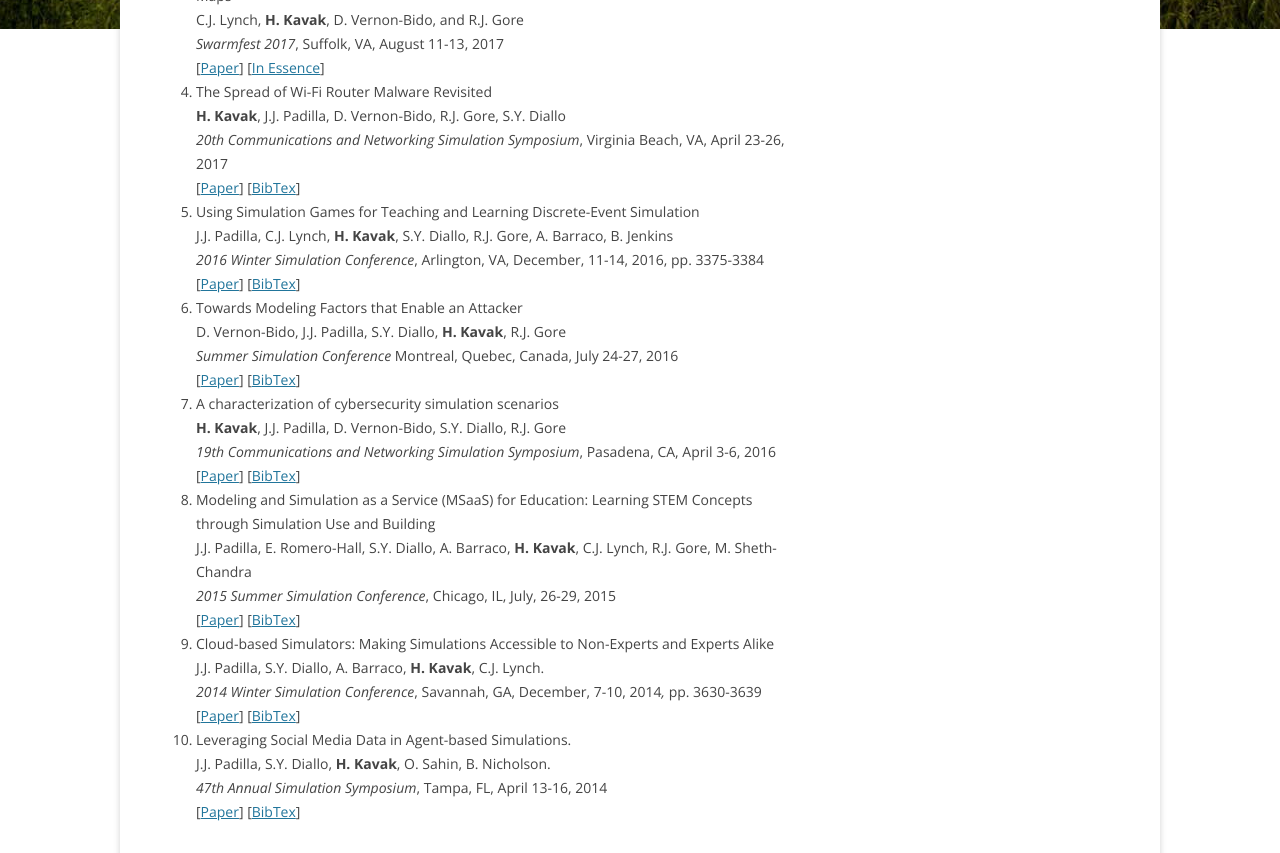
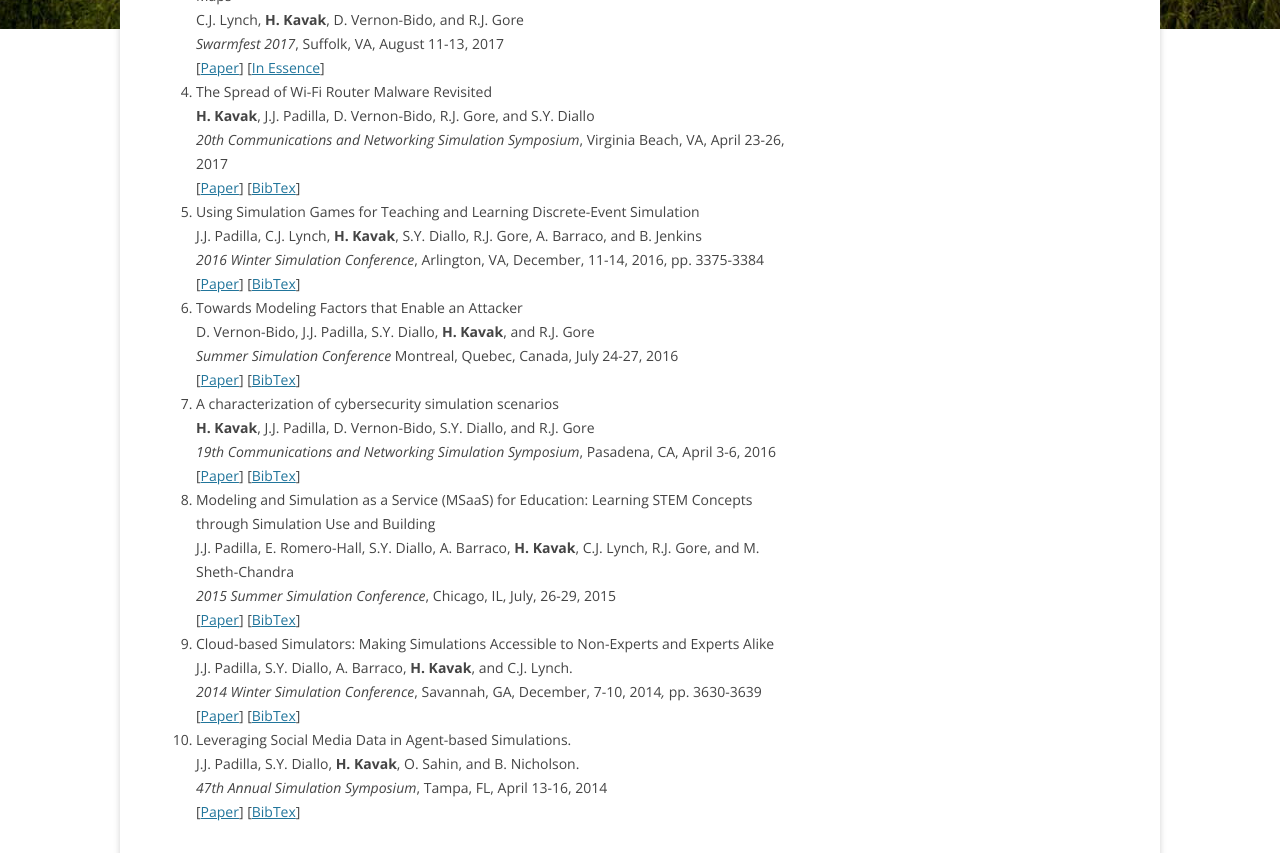
Before and after one commit to hamdikavak/hamdikavak.github.io, a Jekyll site: the page built from publications/index.html, in a window 1280 px wide and 1400 px high, scrolled down 835 px. Shown: the part 154-1007 px from the top of the window. Built offline with Jekyll 4.4.1, drawn with Linux system fonts in a browser that asks for light colours; nearby versions of some CDN libraries; library files that are not in the unit come from our copies; some of the changed text lies outside the part shown.

Commit message:
Update index.html
Publication list updated.

```diff
--- a/publications/index.html
+++ b/publications/index.html
@@ -58,49 +58,49 @@ current_page_publications: current_page_item
    </li>
   <li>
     The Spread of Wi-Fi Router Malware Revisited<br />
-    <strong>H. Kavak</strong>, J.J. Padilla, D. Vernon-Bido,  R.J. Gore, S.Y. Diallo<br />
+    <strong>H. Kavak</strong>, J.J. Padilla, D. Vernon-Bido,  R.J. Gore, and S.Y. Diallo<br />
     <em>20th Communications and Networking Simulation Symposium</em>, Virginia Beach, VA, April 23-26, 2017<br />
     [<a title="RG Archive" href="https://www.researchgate.net/publication/316527645_The_Spread_of_Wi-Fi_Router_Malware_Revisited">Paper</a>]
     [<a title="BibTeX" href="/publications/bibs/2017_wifi_revisited.bib">BibTex</a>]
    </li>
   <li>
     Using Simulation Games for Teaching and Learning Discrete-Event Simulation<br />
-    J.J. Padilla, C.J. Lynch, <strong>H. Kavak</strong>, S.Y. Diallo, R.J. Gore, A. Barraco, B. Jenkins<br />
+    J.J. Padilla, C.J. Lynch, <strong>H. Kavak</strong>, S.Y. Diallo, R.J. Gore, A. Barraco, and B. Jenkins<br />
     <em>2016 Winter Simulation Conference</em>, Arlington, VA, December, 11-14, 2016, pp. 3375-3384<br />
     [<a title="RG Archive" href="https://www.researchgate.net/publication/311679896_Using_Simulation_Games_for_Teaching_and_Learning_Discrete-Event_Simulation">Paper</a>]
   	[<a title="BibTeX" href="/publications/bibs/2016_cloudes_games.bib">BibTex</a>]
   </li>
   <li>
     Towards Modeling Factors that Enable an Attacker<br />
-    D. Vernon-Bido, J.J. Padilla, S.Y. Diallo, <strong>H. Kavak</strong>, R.J. Gore<br />
+    D. Vernon-Bido, J.J. Padilla, S.Y. Diallo, <strong>H. Kavak</strong>, and R.J. Gore<br />
     <em>Summer Simulation Conference</em> Montreal, Quebec, Canada, July 24-27, 2016<br />
     [<a title="RG Archive" href="https://www.researchgate.net/publication/305764162_Towards_Modeling_Factors_that_Enable_an_Attacker">Paper</a>]
   	[<a title="BibTeX" href="/publications/bibs/2016_attacker.bib">BibTex</a>]
   </li>
   <li>
     A characterization of cybersecurity simulation scenarios<br />
-    <strong>H. Kavak</strong>, J.J. Padilla, D. Vernon-Bido,  S.Y. Diallo, R.J. Gore<br />
+    <strong>H. Kavak</strong>, J.J. Padilla, D. Vernon-Bido,  S.Y. Diallo, and R.J. Gore<br />
     <em>19th Communications and Networking Simulation Symposium</em>, Pasadena, CA, April 3-6, 2016<br />
     [<a title="RG Archive" href="https://www.researchgate.net/publication/299820368_A_Characterization_of_Cybersecurity_Simulation_Scenarios">Paper</a>]
   	[<a title="BibTeX" href="/publications/bibs/2016_scenario.bib">BibTex</a>]
   </li>
   <li>
     Modeling and Simulation as a Service (MSaaS) for Education: Learning STEM Concepts through Simulation Use and Building<br />
-    J.J. Padilla, E. Romero-Hall, S.Y. Diallo, A. Barraco, <strong>H. Kavak</strong>, C.J. Lynch, R.J. Gore, M. Sheth-Chandra<br />
+    J.J. Padilla, E. Romero-Hall, S.Y. Diallo, A. Barraco, <strong>H. Kavak</strong>, C.J. Lynch, R.J. Gore, and M. Sheth-Chandra<br />
     <em>2015 Summer Simulation Conference</em>, Chicago, IL, July, 26-29, 2015<br />
     [<a title="RG Archive" href="https://www.researchgate.net/publication/289530406_Modeling_and_Simulation_as_a_Service_MSaaS_for_Education_Learning_STEM_Concepts_through_Simulation_Use_and_Building">Paper</a>]
   	[<a title="BibTeX" href="/publications/bibs/2015_cloudes_msaas.bib">BibTex</a>]
   </li>
   <li>
     Cloud-based Simulators: Making Simulations Accessible to Non-Experts and Experts Alike<br />
-    J.J. Padilla, S.Y. Diallo, A. Barraco, <strong>H. Kavak</strong>, C.J. Lynch.<br />
+    J.J. Padilla, S.Y. Diallo, A. Barraco, <strong>H. Kavak</strong>, and C.J. Lynch.<br />
     <em>2014 Winter Simulation Conference</em>, Savannah, GA, December, 7-10, 2014<em>, </em>pp. 3630-3639<br />
     [<a title="RG Archive" href="https://www.researchgate.net/publication/269411595_Cloud-based_simulators_Making_simulations_accessible_to_non-experts_and_experts_alike">Paper</a>]
   	[<a title="BibTeX" href="/publications/bibs/2014_cloudes.bib">BibTex</a>]
   </li>
   <li>
     Leveraging Social Media Data in Agent-based Simulations.<br />
-    J.J. Padilla, S.Y. Diallo, <strong>H. Kavak</strong>, O. Sahin,  B. Nicholson.<br />
+    J.J. Padilla, S.Y. Diallo, <strong>H. Kavak</strong>, O. Sahin, and B. Nicholson.<br />
     <em>47th Annual Simulation Symposium</em>, Tampa, FL, April 13-16, 2014<br />
     [<a title="RG Archive" href="https://www.researchgate.net/publication/269411592_Leveraging_Social_Media_Data_in_Agent-based_Simulations">Paper</a>]
     [<a title="BibTeX" href="/publications/bibs/2014_social_media.bib">BibTex</a>]
```
Also changed, not shown: other parts of publications/index.html (+2 -2 lines).
